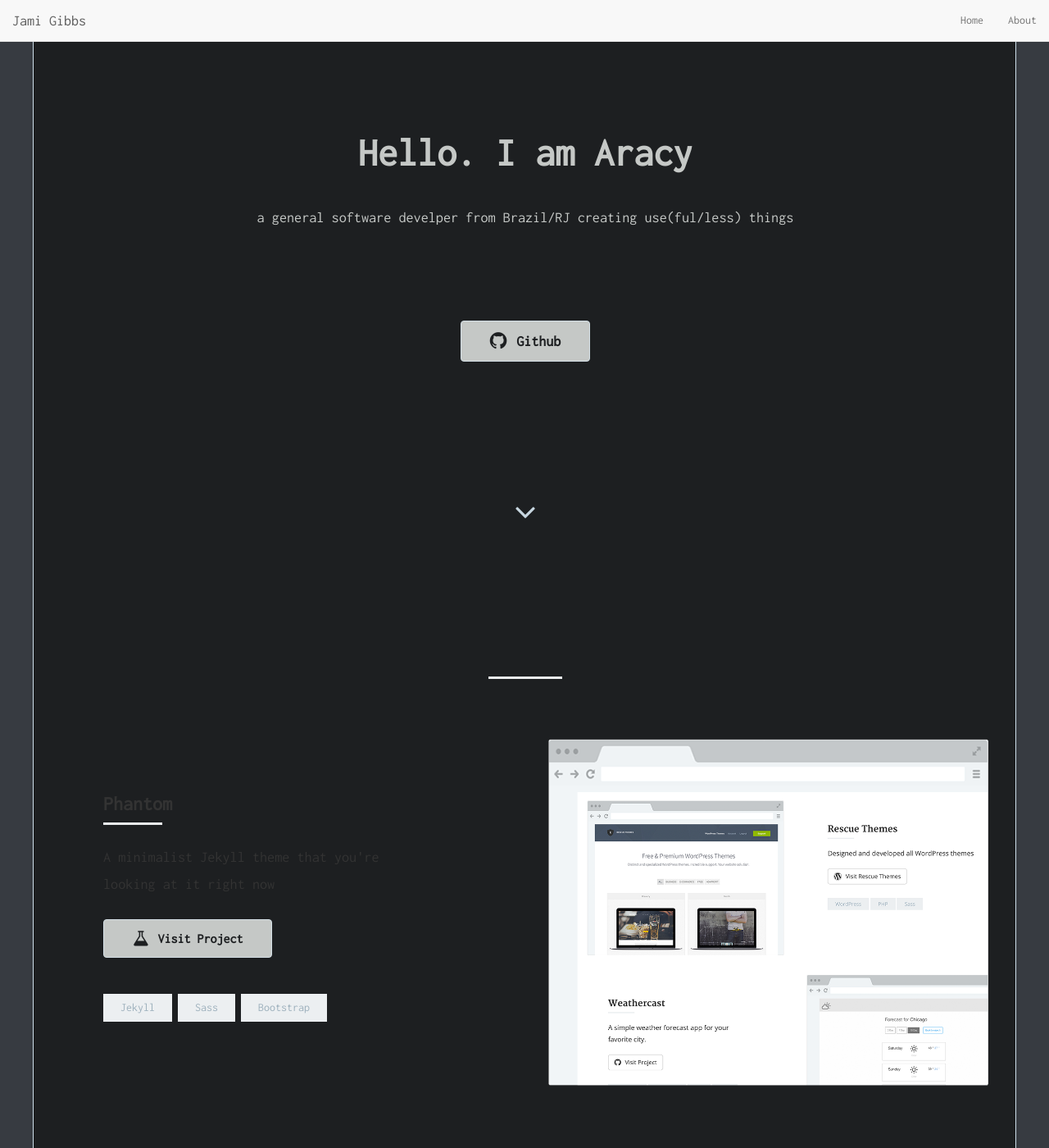
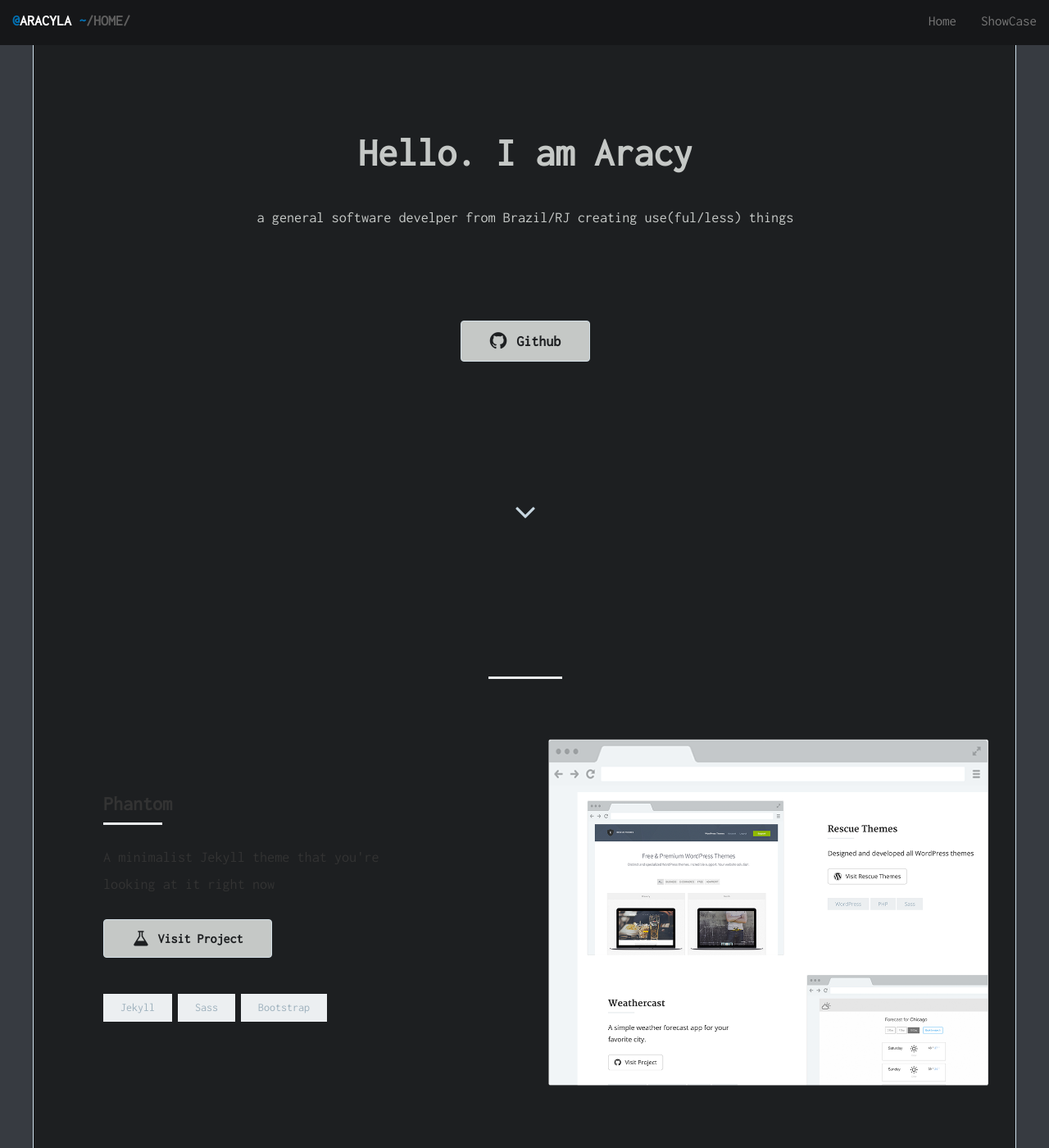
Before and after one commit to anonspacecowboy/anonspacecowboy.github.io, a Jekyll site: the page built from index.html, in a window 1280 px wide and 1400 px high. Shown: the whole window at 82% size. Built offline with Jekyll 4.4.1, drawn with Linux system fonts in a browser that asks for light colours; nearby versions of some CDN libraries; the list of posts is cut into pages by our own code.

Commit message:
navbar finished

```diff
--- a/_config.yml
+++ b/_config.yml
@@ -94,8 +94,7 @@ admin_name: 'Jami Gibbs'
 google_analytics: "UA-9999999-99" # Update with your own tracking ID
 enable_contact: false
 
-#### Phantom Navigation menu
 enable_nav: true
 nav_item:
   - { url: '/', text: 'Home' }
-  - { url: '/about', text: 'About' }
+  - { url: '/showcase', text: 'ShowCase' }
--- a/_includes/header.html
+++ b/_includes/header.html
@@ -42,7 +42,7 @@
                 <span class="icon-bar"></span>
                 <span class="icon-bar"></span>
               </button>
-              <a class="navbar-brand" href="/">{{ site.admin_name }}</a>
+			  <a class="navbar-brand" href="/"><span class="navbar-brand__name"><span class="navbar-brand__at">@</span>ARACYLA</span> <span class="navbar-brand__tilde">~</span>/HOME/</a>
           </div>
           <div id="navbar" class="navbar-collapse collapse">
             <ul class="nav navbar-nav navbar-right">
--- a/css/style.scss
+++ b/css/style.scss
@@ -28,6 +28,8 @@ $navbar-font-color:			$font-color;
 
 $btn-bg-color:				$font-color;
 $btn-font-color:			$bg-content-color;
+
+$aux-color:					#0372B5;
 
 %opensans { font-family: 'Open Sans', sans-serif; }
 %merriweather { font-family: 'Merriweather', serif; }
@@ -450,3 +452,33 @@ pre {
     .highlight .vg { color: #000000 } /* Name.Variable.Global */
     .highlight .vi { color: #000000 } /* Name.Variable.Instance */
     .highlight .il { color: #0000cf; font-weight: bold } /* Literal.Number.Integer.Long */
+
+
+
+/*--------------------------------------------------------------
+	7.0 Navbar
+--------------------------------------------------------------*/
+.navbar {
+	background-color: $navbar-bg-color;
+	border: none;
+	height: 55px;
+	ul > li {
+		font-size: 1.7rem;
+		color: $font-color;
+		font-weight: 400;
+		& a:hover {
+			color: white!important;
+		}
+	}
+
+}
+
+.navbar-brand {
+	font-weight: 800;
+	&__tilde, &__at {
+		color: $aux-color;
+	}
+	&__name {
+		color: white;
+	}
+}
```
